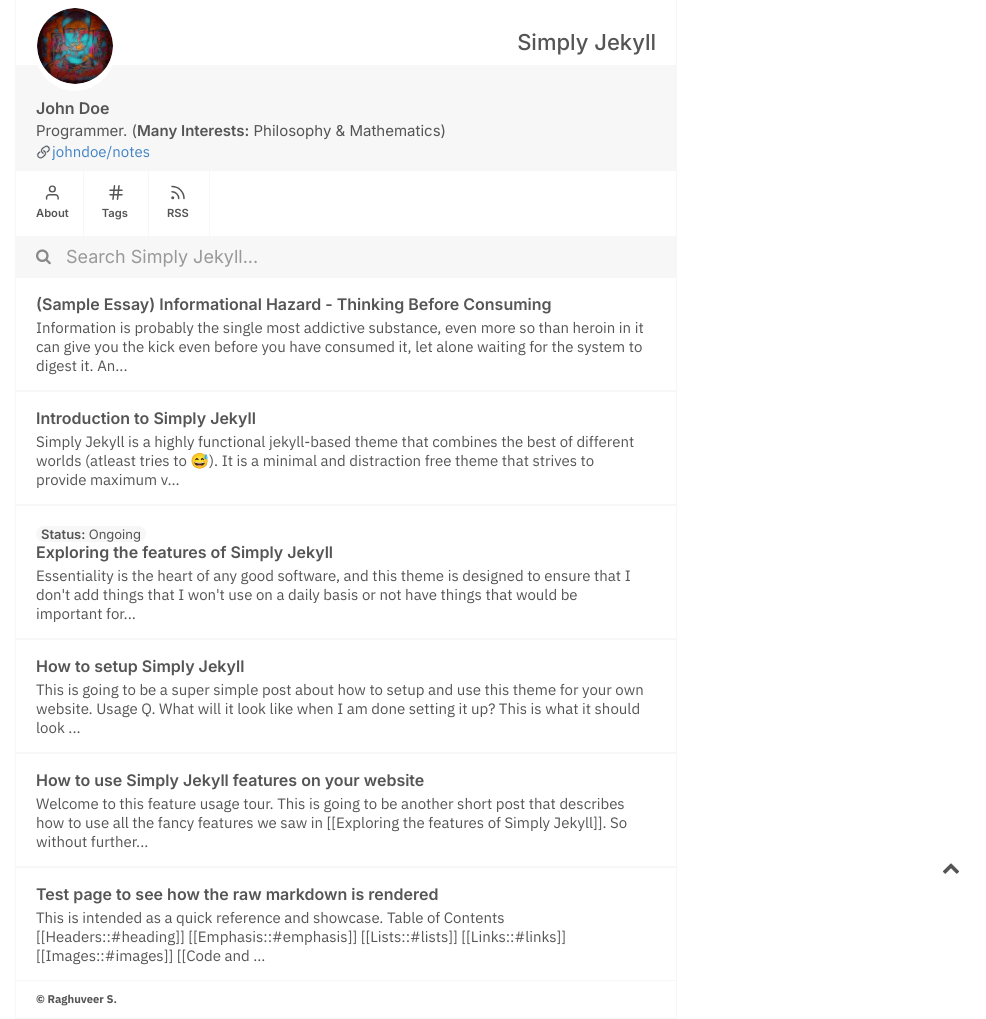
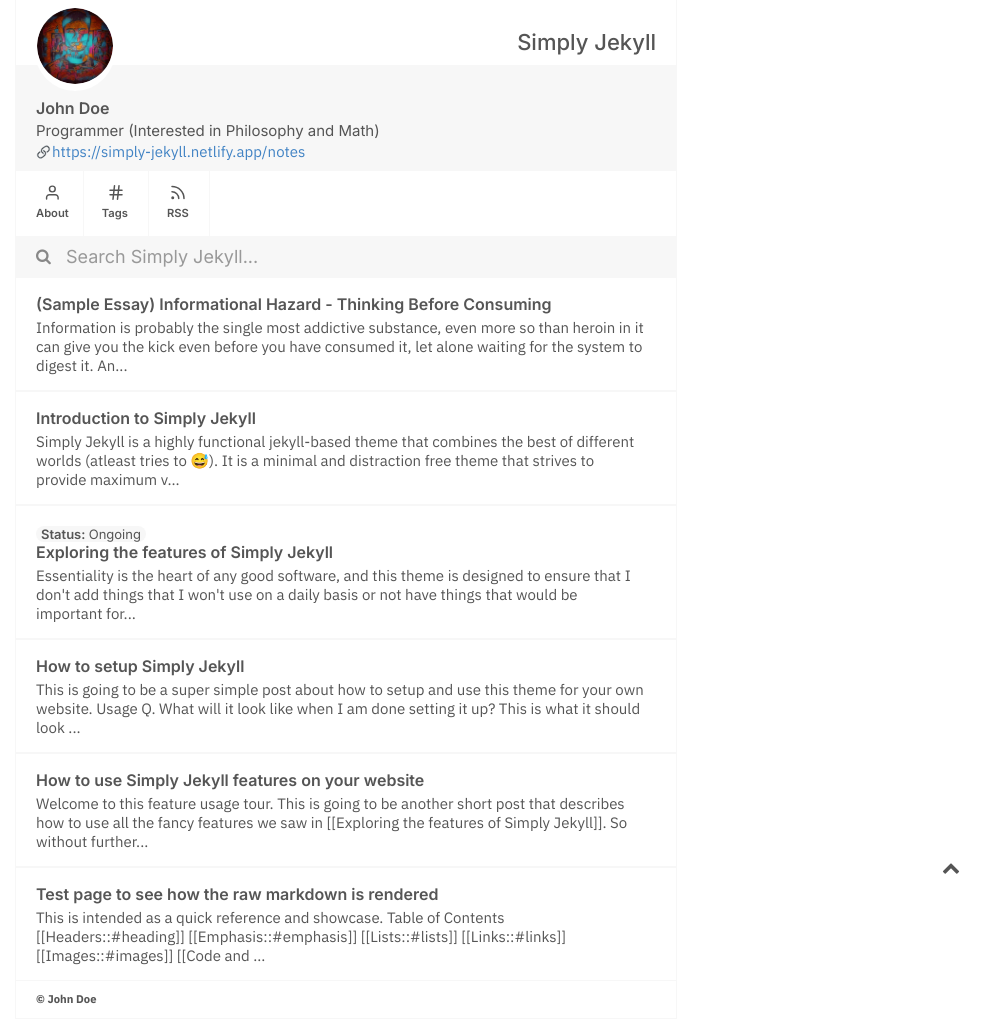
Before and after one commit to raghudotcc/simply-jekyll, a Jekyll site: the page built from index.md, in a window 1280 px wide. Shown: the whole page, without its empty margins (294-1280 px from the left). Built offline with Jekyll 4.4.1, drawn with Linux system fonts in a browser that asks for light colours.

Commit message:
ease up configuration

```diff
--- a/_config.yml
+++ b/_config.yml
@@ -1,5 +1,10 @@
 title: Simply Jekyll
 name: John Doe
+user_description: Programmer (Interested in Philosophy and Math)
+notes_url: "https://simply-jekyll.netlify.app"
+profile_pic: /assets/img/profile.png
+favicon: /assets/img/favicon.png
+copyright_name: John Doe
 baseurl: "/" # the subpath of your site, e.g. /blog
 url: "https://simply-jekyll.netlify.app/" # the base hostname & protocol for your site, e.g. http://example.com
 encoding: utf-8
--- a/_includes/footer.html
+++ b/_includes/footer.html
@@ -1,3 +1,3 @@
 <div id="copyright">
-    <p id="copyright-notice">© Raghuveer S.</p>
+    <p id="copyright-notice">© {{site.name}}</p>
 </div>
--- a/_includes/header.html
+++ b/_includes/header.html
@@ -73,14 +73,14 @@
                 <p class="title-sans"><a href="/about" style="text-decoration: none;">{{site.name}}</a></p>
             </div>
             <div class="userdesc">
-                <p class="title-sans">Programmer. (<strong>Many Interests:</strong> Philosophy & Mathematics)</p>
+                <p class="title-sans">{{site.user_description}}</p>
             </div>
             <div class="link-to-notes">
                 <svg height="16" width="15" viewBox="0 0 24 24" class="anchor-link">
                     <path d="M11.96 14.945c-.067 0-.136-.01-.203-.027-1.13-.318-2.097-.986-2.795-1.932-.832-1.125-1.176-2.508-.968-3.893s.942-2.605 2.068-3.438l3.53-2.608c2.322-1.716 5.61-1.224 7.33 1.1.83 1.127 1.175 2.51.967 3.895s-.943 2.605-2.07 3.438l-1.48 1.094c-.333.246-.804.175-1.05-.158-.246-.334-.176-.804.158-1.05l1.48-1.095c.803-.592 1.327-1.463 1.476-2.45.148-.988-.098-1.975-.69-2.778-1.225-1.656-3.572-2.01-5.23-.784l-3.53 2.608c-.802.593-1.326 1.464-1.475 2.45-.15.99.097 1.975.69 2.778.498.675 1.187 1.15 1.992 1.377.4.114.633.528.52.928-.092.33-.394.547-.722.547z" stroke-width="1" stroke-linecap="round" stroke-linejoin="round"/>
                     <path d="M7.27 22.054c-1.61 0-3.197-.735-4.225-2.125-.832-1.127-1.176-2.51-.968-3.894s.943-2.605 2.07-3.438l1.478-1.094c.334-.245.805-.175 1.05.158s.177.804-.157 1.05l-1.48 1.095c-.803.593-1.326 1.464-1.475 2.45-.148.99.097 1.975.69 2.778 1.225 1.657 3.57 2.01 5.23.785l3.528-2.608c1.658-1.225 2.01-3.57.785-5.23-.498-.674-1.187-1.15-1.992-1.376-.4-.113-.633-.527-.52-.927.112-.4.528-.63.926-.522 1.13.318 2.096.986 2.794 1.932 1.717 2.324 1.224 5.612-1.1 7.33l-3.53 2.608c-.933.693-2.023 1.026-3.105 1.026z" stroke-width="1" stroke-linecap="round" stroke-linejoin="round"/>
                 </svg>
-                <a href="/notes">johndoe/notes</a>
+                <a href="/notes">{{site.notes_url}}/notes</a>
             </div>
         </div>
     </div>
--- a/_layouts/post.html
+++ b/_layouts/post.html
@@ -21,10 +21,10 @@
     <title>{{site.title}}</title>
 
     <link rel="canonical" href="{{site.url}}{{page.url}}"/>
-    <link rel="apple-touch-icon" href="/assets/img/profile.png">
+    <link rel="apple-touch-icon" href="{{site.profile_pic}}">
     <link rel="stylesheet" type="text/css" href="https://cdnjs.cloudflare.com/ajax/libs/font-awesome/4.7.0/css/font-awesome.css"/>
 
-    <link rel="icon" href="/assets/img/favicon.png" type="image/png" sizes="16x16"/>
+    <link rel="icon" href="{{site.favicon}}" type="image/png" sizes="16x16"/>
     <link href="/assets/css/style.css" rel="stylesheet" media="all" class="default"/>
 
     <!--[if IE]>
```
